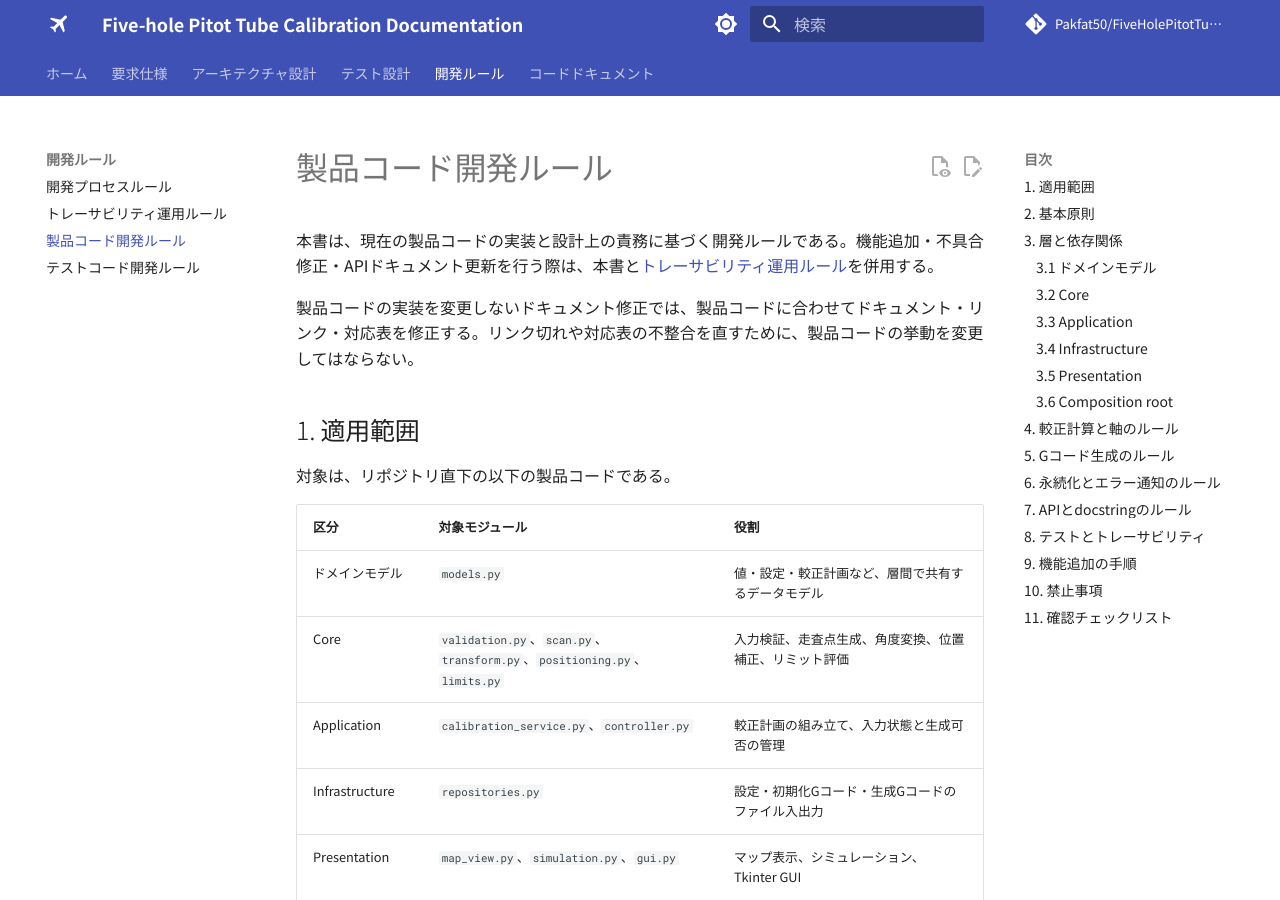
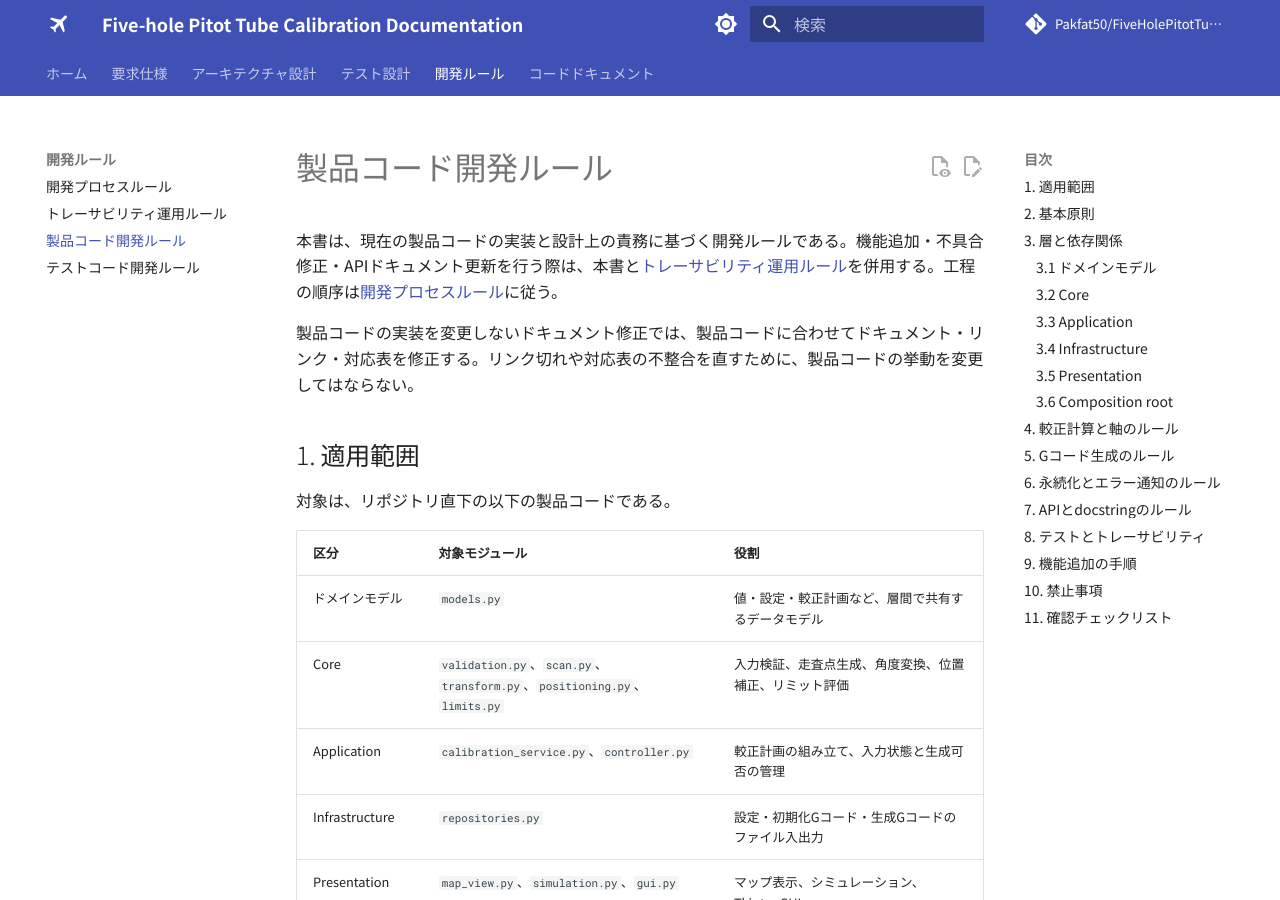
Before and after one commit to Pakfat50/FiveHolePitotTubeCalibration, an MkDocs documentation site: the page built from docs/product_code_guideline.md, in a window 1280 px wide and 900 px high. Built offline with MkDocs 1.6.1 and Material for MkDocs 9.7.7, drawn with Linux system fonts in a browser that asks for light colours; comment, search, counter and statistics services are not loaded.

Commit message:
docs: link product code rules to development process

```diff
--- a/docs/product_code_guideline.md
+++ b/docs/product_code_guideline.md
@@ -1,6 +1,6 @@
 # 製品コード開発ルール
 
-本書は、現在の製品コードの実装と設計上の責務に基づく開発ルールである。機能追加・不具合修正・APIドキュメント更新を行う際は、本書と[トレーサビリティ運用ルール](traceability_rules.md)を併用する。
+本書は、現在の製品コードの実装と設計上の責務に基づく開発ルールである。機能追加・不具合修正・APIドキュメント更新を行う際は、本書と[トレーサビリティ運用ルール](traceability_rules.md)を併用する。工程の順序は[開発プロセスルール](development_process_guideline.md)に従う。
 
 製品コードの実装を変更しないドキュメント修正では、製品コードに合わせてドキュメント・リンク・対応表を修正する。リンク切れや対応表の不整合を直すために、製品コードの挙動を変更してはならない。
 
```
